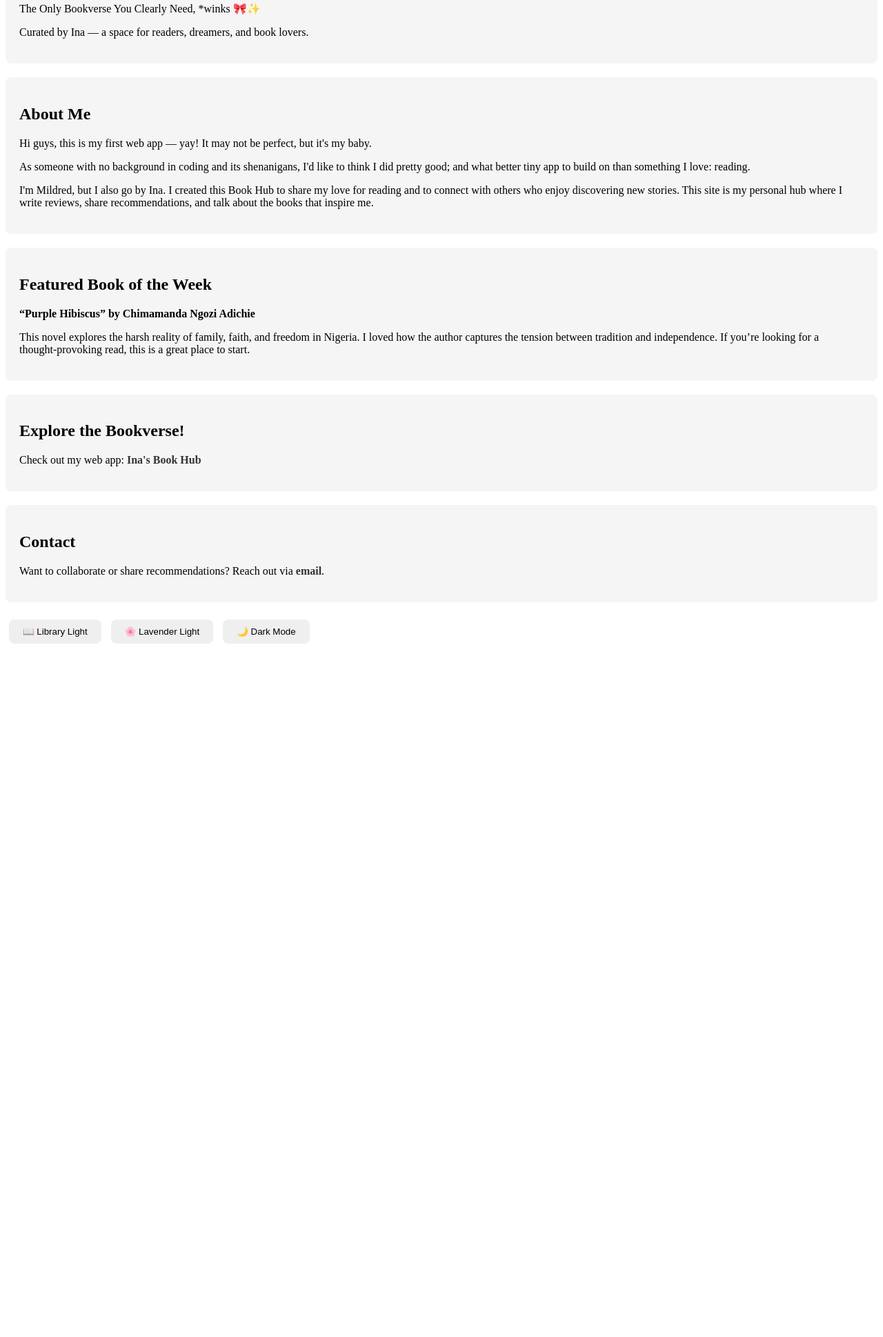
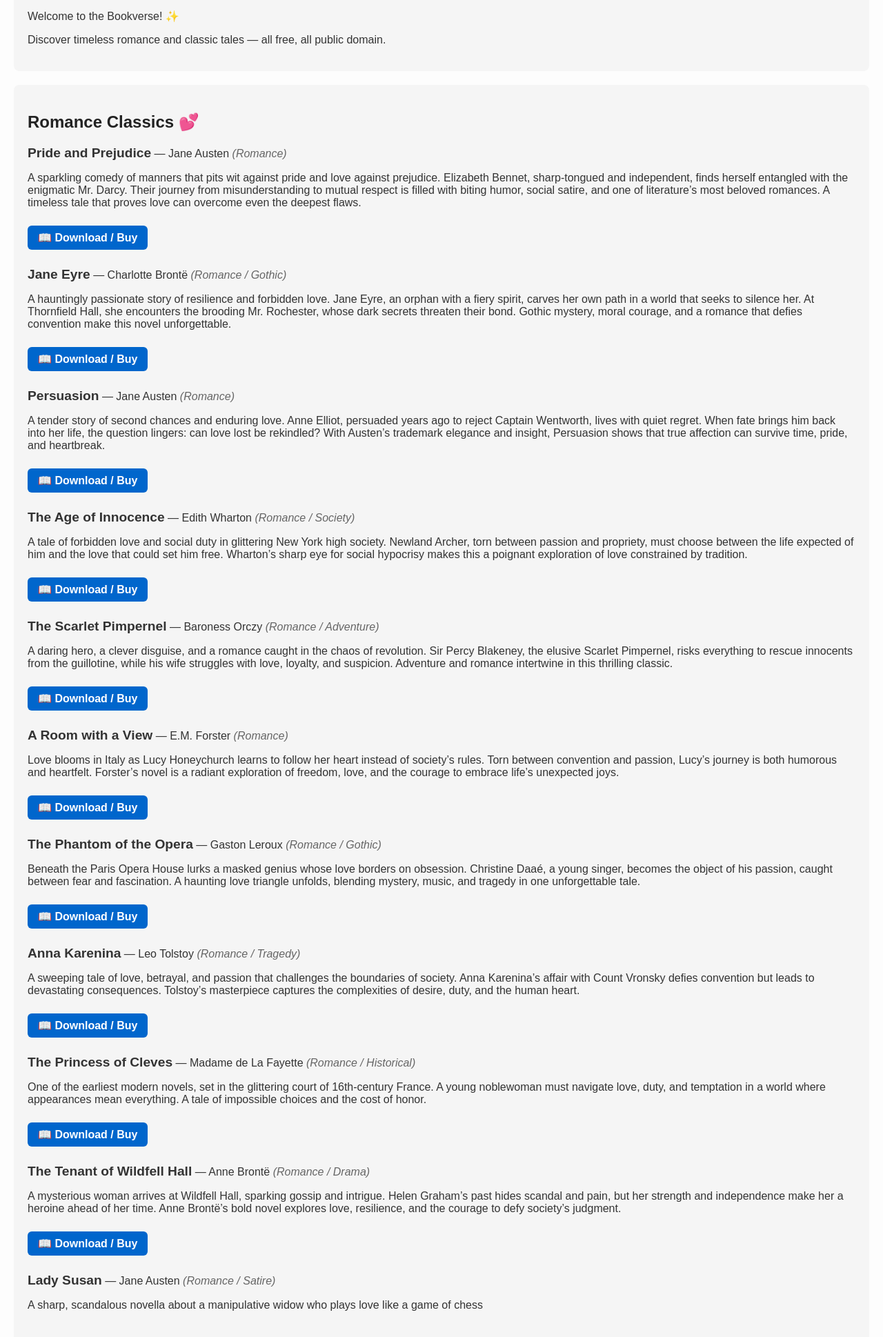
Before and after one commit to Inaisthatbookishperson/Book-hub-, a plain HTML site: page index.html in a window 1280 px wide. Shown: the part 106-2044 px from the top of the page at 69% size. Before the commit the page ends 1052 px from the top, so only its background shows below. Drawn offline with Linux system fonts and the light colour scheme.

Commit message:
Add files via upload
New

```diff
--- a/index.html
+++ b/index.html
@@ -2,157 +2,176 @@
 <html lang="en">
 <head>
   <meta charset="UTF-8">
-  <title>Ina's Book Hub | Ina's Reading Space</title>
-  <meta name="description" content="This Book Hub is Mildred's personal space for book reviews, reading tips, and literary discoveries.">
+  <title>Ina's Book Hub</title>
+  <meta name="description" content="Ina's Book Hub — a curated library of timeless public domain ebooks.">
   <style>
-    /* ===== LIBRARY LIGHT MODE ===== */
-    body.library {
-      background-color: #ffffff; /* White background */
-      color: #000000; /* Black text */
+    body {
+      font-family: Arial, sans-serif;
+      background-color: #fdfdfd;
+      color: #333;
+      margin: 0;
+      padding: 0;
     }
-
-    body.library header,
-    body.library section {
-      background-color: #f5f5f5; /* Light grey blocks */
+    header, section {
       padding: 20px;
+      margin: 20px;
       border-radius: 8px;
-      margin-bottom: 20px;
+      background-color: #f5f5f5;
     }
-
-    body.library h1,
-    body.library h2 {
-      color: #000000;
+    h1, h2 {
+      color: #222;
     }
-
-    body.library a {
-      color: #333333;
+    .book {
+      margin-bottom: 25px;
+    }
+    .book-title {
+      font-weight: bold;
+      font-size: 1.2em;
+    }
+    .genre {
+      font-style: italic;
+      color: #666;
+    }
+    a.download-link {
+      display: inline-block;
+      margin-top: 8px;
+      background-color: #0066cc;
+      color: #fff;
+      padding: 8px 15px;
+      border-radius: 6px;
       text-decoration: none;
       font-weight: bold;
     }
-
-    body.library a:hover {
-      color: #555555;
-    }
-
-    /* ===== LAVENDER LIGHT MODE ===== */
-    body.lavender {
-      background-color: #e6e6fa; /* Soft Lavender */
-      color: #333333; /* Charcoal text */
-    }
-
-    body.lavender header,
-    body.lavender section {
-      background-color: #ffffff; /* White blocks */
-      padding: 20px;
-      border-radius: 8px;
-      margin-bottom: 20px;
-    }
-
-    body.lavender h1,
-    body.lavender h2 {
-      color: #9370db; /* Medium Purple accents */
-    }
-
-    body.lavender a {
-      color: #9370db;
-      text-decoration: none;
-      font-weight: bold;
-    }
-
-    body.lavender a:hover {
-      color: #6a5acd; /* Slate Blue hover */
-    }
-
-    /* ===== DARK MODE ===== */
-    body.dark {
-      background-color: #2F2F2F; /* Grey background */
-      color: #FFFFFF; /* White text */
-    }
-
-    body.dark header,
-    body.dark section {
-      background-color: #000000; /* Black blocks */
-      padding: 20px;
-      border-radius: 8px;
-      margin-bottom: 20px;
-    }
-
-    body.dark h1,
-    body.dark h2 {
-      color: #FFFFFF; /* White headers */
-    }
-
-    body.dark a {
-      color: #CCCCCC; /* Soft grey links */
-    }
-
-    body.dark a:hover {
-      color: #FFFFFF; /* White hover */
-    }
-
-    body.dark button {
-      background-color: #000000; /* Black button */
-      color: #FFFFFF;
-      border: 1px solid #CCCCCC;
-    }
-
-    body.dark button:hover {
-      background-color: #444444; /* Dark grey hover */
-    }
-
-    /* ===== BUTTONS ===== */
-    button {
-      margin: 5px;
-      padding: 10px 20px;
-      border-radius: 8px;
-      cursor: pointer;
-      border: none;
+    a.download-link:hover {
+      background-color: #004499;
     }
   </style>
 </head>
-<body class="library">
+<body>
   <header>
-    <h1>Welcome to Ina's Book Hub 📚</h1>
-    <p>The Only Bookverse You Clearly Need, *winks 🎀✨</p>
-    <p>Curated by Ina — a space for readers, dreamers, and book lovers.</p>
+    <h1>Read With Ina!</h1>
+    <p>Welcome to the Bookverse! ✨</p>
+    <p>Discover timeless romance and classic tales — all free, all public domain.</p>
   </header>
 
   <section>
-    <h2>About Me</h2>
-    <p>Hi guys, this is my first web app — yay! It may not be perfect, but it's my baby.</p>
-    <p>As someone with no background in coding and its shenanigans, I'd like to think I did pretty good; and what better tiny app to build on than something I love: reading.</p>
-    <p>I'm Mildred, but I also go by Ina. I created this Book Hub to share my love for reading and to connect with others who enjoy discovering new stories. This site is my personal hub where I write reviews, share recommendations, and talk about the books that inspire me.</p>
-  </section>
+    <h2>Romance Classics 💕</h2>
 
-  <section>
-    <h2>Featured Book of the Week</h2>
-    <p><strong>“Purple Hibiscus” by Chimamanda Ngozi Adichie</strong></p>
-    <p>This novel explores the harsh reality of family, faith, and freedom in Nigeria. I loved how the author captures the tension between tradition and independence. If you’re looking for a thought‑provoking read, this is a great place to start.</p>
-  </section>
+    <div class="book">
+      <span class="book-title">Pride and Prejudice</span> — Jane Austen
+      <span class="genre">(Romance)</span>
+      <p>
+        A sparkling comedy of manners that pits wit against pride and love against prejudice.
+        Elizabeth Bennet, sharp-tongued and independent, finds herself entangled with the enigmatic Mr. Darcy.
+        Their journey from misunderstanding to mutual respect is filled with biting humor, social satire,
+        and one of literature’s most beloved romances. A timeless tale that proves love can overcome even the deepest flaws.
+      </p>
+      <a href="YOUR_MONETIZED_LINK_HERE" target="_blank" class="download-link">📖 Download / Buy</a>
+    </div>
 
-  <section>
-  <h2>Explore the Bookverse!</h2>
-  <p>Check out my web app:
-     <a href="https://inaisthatbookishperson.github.io/Book-hub-/" target="_blank">
-       Ina's Book Hub
-     </a>
-  </p>
-  </section>
+    <div class="book">
+      <span class="book-title">Jane Eyre</span> — Charlotte Brontë
+      <span class="genre">(Romance / Gothic)</span>
+      <p>
+        A hauntingly passionate story of resilience and forbidden love.
+        Jane Eyre, an orphan with a fiery spirit, carves her own path in a world that seeks to silence her.
+        At Thornfield Hall, she encounters the brooding Mr. Rochester, whose dark secrets threaten their bond.
+        Gothic mystery, moral courage, and a romance that defies convention make this novel unforgettable.
+      </p>
+      <a href="YOUR_MONETIZED_LINK_HERE" target="_blank" class="download-link">📖 Download / Buy</a>
+    </div>
 
-  <section>
-    <h2>Contact</h2>
-    <p>Want to collaborate or share recommendations? Reach out via <a href="mailto:egimildred@gmail.com">email</a>.</p>
-  </section>
+    <div class="book">
+      <span class="book-title">Persuasion</span> — Jane Austen
+      <span class="genre">(Romance)</span>
+      <p>
+        A tender story of second chances and enduring love.
+        Anne Elliot, persuaded years ago to reject Captain Wentworth, lives with quiet regret.
+        When fate brings him back into her life, the question lingers: can love lost be rekindled?
+        With Austen’s trademark elegance and insight, Persuasion shows that true affection can survive time, pride, and heartbreak.
+      </p>
+      <a href="YOUR_MONETIZED_LINK_HERE" target="_blank" class="download-link">📖 Download / Buy</a>
+    </div>
 
-  <!-- Theme Switcher Buttons -->
-  <button onclick="setTheme('library')">📖 Library Light</button>
-  <button onclick="setTheme('lavender')">🌸 Lavender Light</button>
-  <button onclick="setTheme('dark')">🌙 Dark Mode</button>
+    <div class="book">
+      <span class="book-title">The Age of Innocence</span> — Edith Wharton
+      <span class="genre">(Romance / Society)</span>
+      <p>
+        A tale of forbidden love and social duty in glittering New York high society.
+        Newland Archer, torn between passion and propriety, must choose between the life expected of him and the love that could set him free.
+        Wharton’s sharp eye for social hypocrisy makes this a poignant exploration of love constrained by tradition.
+      </p>
+      <a href="YOUR_MONETIZED_LINK_HERE" target="_blank" class="download-link">📖 Download / Buy</a>
+    </div>
 
-  <script>
-    function setTheme(theme) {
-      document.body.className = theme;
-    }
-  </script>
-</body>
-</html>
+    <div class="book">
+      <span class="book-title">The Scarlet Pimpernel</span> — Baroness Orczy
+      <span class="genre">(Romance / Adventure)</span>
+      <p>
+        A daring hero, a clever disguise, and a romance caught in the chaos of revolution.
+        Sir Percy Blakeney, the elusive Scarlet Pimpernel, risks everything to rescue innocents from the guillotine,
+        while his wife struggles with love, loyalty, and suspicion. Adventure and romance intertwine in this thrilling classic.
+      </p>
+      <a href="YOUR_MONETIZED_LINK_HERE" target="_blank" class="download-link">📖 Download / Buy</a>
+    </div>
+
+    <div class="book">
+      <span class="book-title">A Room with a View</span> — E.M. Forster
+      <span class="genre">(Romance)</span>
+      <p>
+        Love blooms in Italy as Lucy Honeychurch learns to follow her heart instead of society’s rules.
+        Torn between convention and passion, Lucy’s journey is both humorous and heartfelt.
+        Forster’s novel is a radiant exploration of freedom, love, and the courage to embrace life’s unexpected joys.
+      </p>
+      <a href="YOUR_MONETIZED_LINK_HERE" target="_blank" class="download-link">📖 Download / Buy</a>
+    </div>
+
+    <div class="book">
+      <span class="book-title">The Phantom of the Opera</span> — Gaston Leroux
+      <span class="genre">(Romance / Gothic)</span>
+      <p>
+        Beneath the Paris Opera House lurks a masked genius whose love borders on obsession.
+        Christine Daaé, a young singer, becomes the object of his passion, caught between fear and fascination.
+        A haunting love triangle unfolds, blending mystery, music, and tragedy in one unforgettable tale.
+      </p>
+      <a href="YOUR_MONETIZED_LINK_HERE" target="_blank" class="download-link">📖 Download / Buy</a>
+    </div>
+
+    <div class="book">
+      <span class="book-title">Anna Karenina</span> — Leo Tolstoy
+      <span class="genre">(Romance / Tragedy)</span>
+      <p>
+        A sweeping tale of love, betrayal, and passion that challenges the boundaries of society.
+        Anna Karenina’s affair with Count Vronsky defies convention but leads to devastating consequences.
+        Tolstoy’s masterpiece captures the complexities of desire, duty, and the human heart.
+      </p>
+      <a href="YOUR_MONETIZED_LINK_HERE" target="_blank" class="download-link">📖 Download / Buy</a>
+    </div>
+
+    <div class="book">
+      <span class="book-title">The Princess of Cleves</span> — Madame de La Fayette
+      <span class="genre">(Romance / Historical)</span>
+      <p>
+        One of the earliest modern novels, set in the glittering court of 16th‑century France.
+        A young noblewoman must navigate love, duty, and temptation in a world where appearances mean everything.
+        A tale of impossible choices and the cost of honor.
+      </p>
+      <a href="YOUR_MONETIZED_LINK_HERE" target="_blank" class="download-link">📖 Download / Buy</a>
+    </div>
+
+    <div class="book">
+      <span class="book-title">The Tenant of Wildfell Hall</span> — Anne Brontë
+      <span class="genre">(Romance / Drama)</span>
+      <p>
+        A mysterious woman arrives at Wildfell Hall, sparking gossip and intrigue.
+        Helen Graham’s past hides scandal and pain, but her strength and independence make her a heroine ahead of her time.
+        Anne Brontë’s bold novel explores love, resilience, and the courage to defy society’s judgment.
+      </p>
+      <a href="YOUR_MONETIZED_LINK_HERE" target="_blank" class="download-link">📖 Download / Buy</a>
+    </div>
+
+    <div class="book">
+      <span class="book-title">Lady Susan</span> — Jane Austen
+      <span class="genre">(Romance / Satire)</span>
+      <p>
+        A sharp, scandalous novella about a manipulative widow who plays love like a game of chess
```
